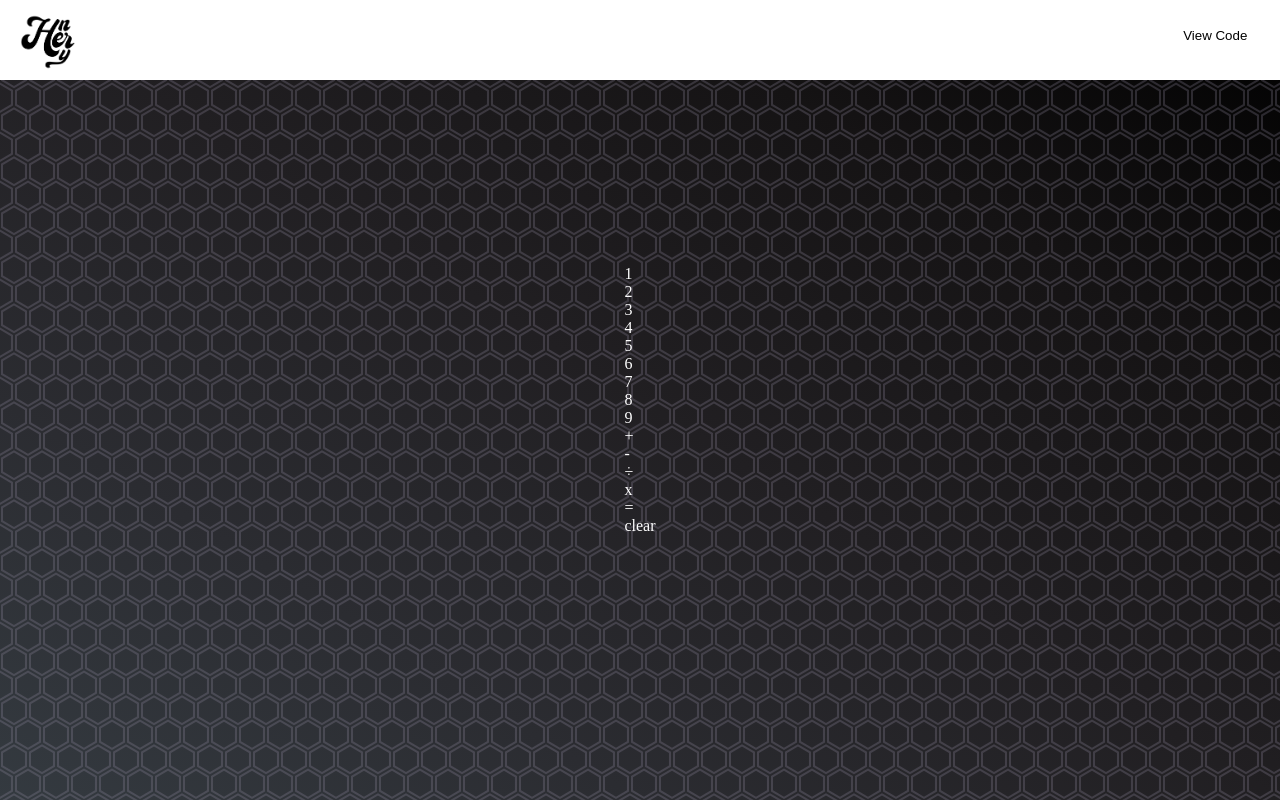
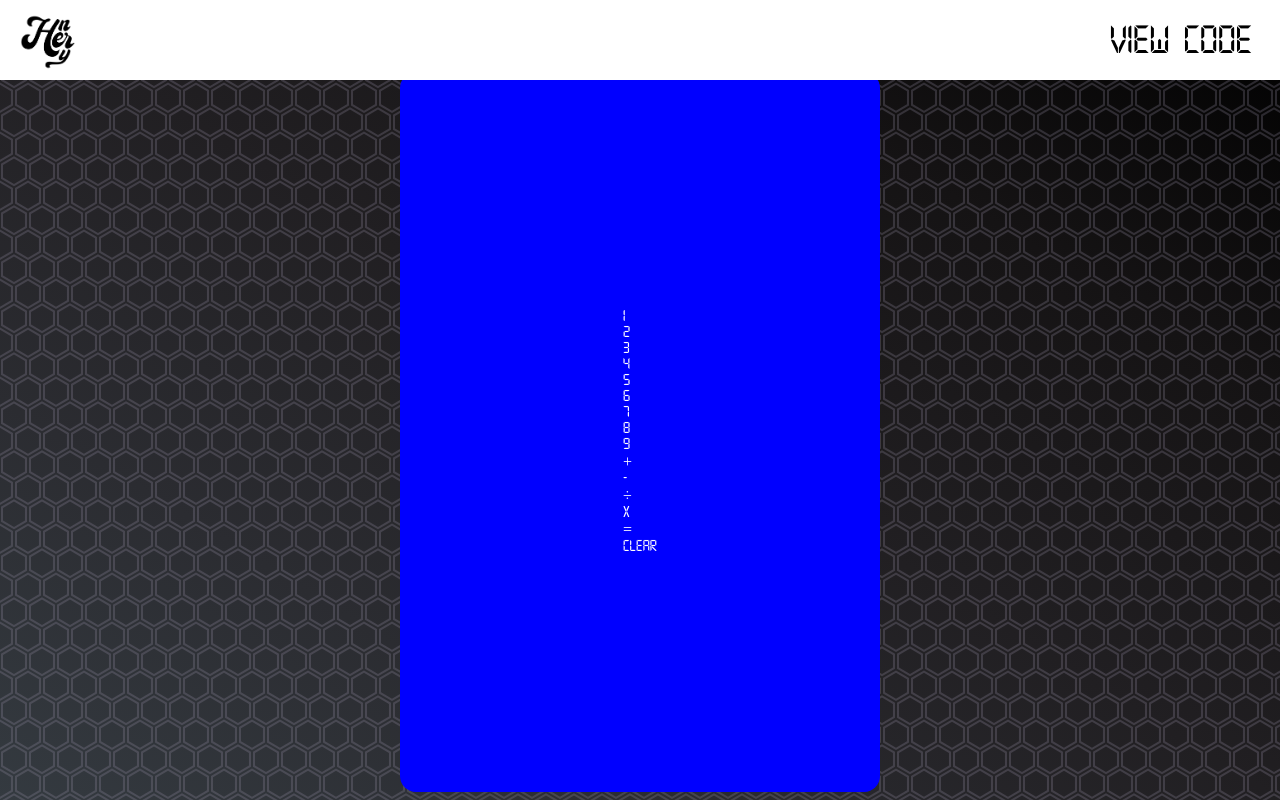
Before and after one commit to henewi/calculator, a plain HTML site: page index.html in a window 1280 px wide. Drawn offline with Linux system fonts and the light colour scheme.

Commit message:
centre calc

```diff
--- a/styles.css
+++ b/styles.css
@@ -1,11 +1,16 @@
 /* Fonts */
 
+@font-face {
+    font-family: calculator;
+    src: url(./fonts/Technology.ttf);
+}
 
 /* Background (Outsourced but edited to suit) */
 
 body {
     color: white;
     display: flex;
+    font-family: calculator;
     justify-content: center;
     align-items: center;
     margin: 0;
@@ -42,14 +47,30 @@ body {
     position: absolute;
     top: 0px;
     right: 0px;
+    font-family: calculator;
+    font-size: 2.5em;
     text-decoration: none;
-    background-color: white;
+    background-color: rgba(255, 255, 255, 0);
     color: black;
     border: none;
-    margin: 2em;
+    margin: 0.55em;
 }
 
 #code:hover {
     transform: scale(1.03);
     transition: all .2s ease-in-out;
+    cursor: pointer;
 }
+
+/* Main Calculator section */
+
+.calc {
+    background-color: blue;
+    width: 30em;
+    height: 45em;
+    margin-top: 4em;
+    border-radius: 1em;
+    display: flex;
+    align-items: center;
+    justify-content: center;
+}
```
